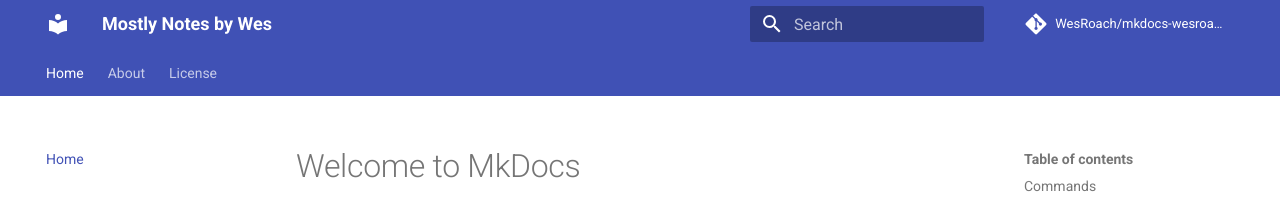
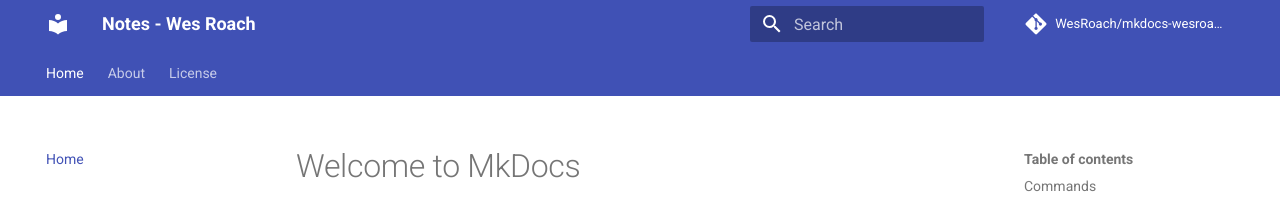
Before and after one commit to WesRoach/wesroach.github.io, an MkDocs documentation site: the page built from docs/index.md, in a window 1280 px wide. Shown: the top 205 px of the page. Built offline with MkDocs 1.6.1 and Material for MkDocs 9.7.7, drawn with Linux system fonts in a browser that asks for light colours; comment, search, counter and statistics services are not loaded; old or Windows-style settings are respelled for this version of MkDocs.

Commit message:
updated site_name; what even is a site_description

```diff
--- a/mkdocs.yml
+++ b/mkdocs.yml
@@ -1,6 +1,6 @@
 # Project information
-site_name: 'Mostly Notes by Wes'
-site_description: 'A Material Design theme for MkDocs'
+site_name: 'Notes - Wes Roach'
+site_description: ''
 site_author: 'Wes Roach'
 site_url: 'http://mkdocs.wesroach.com'
 
```
